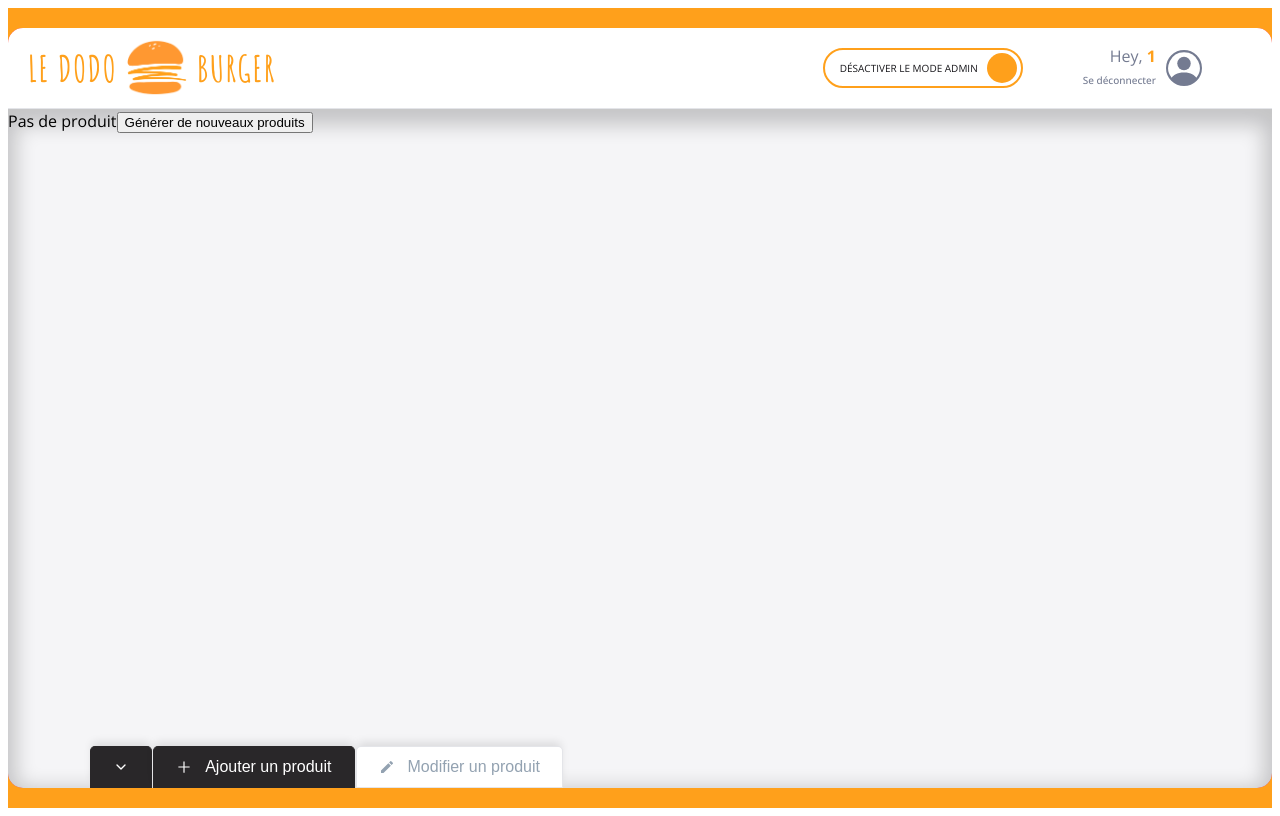
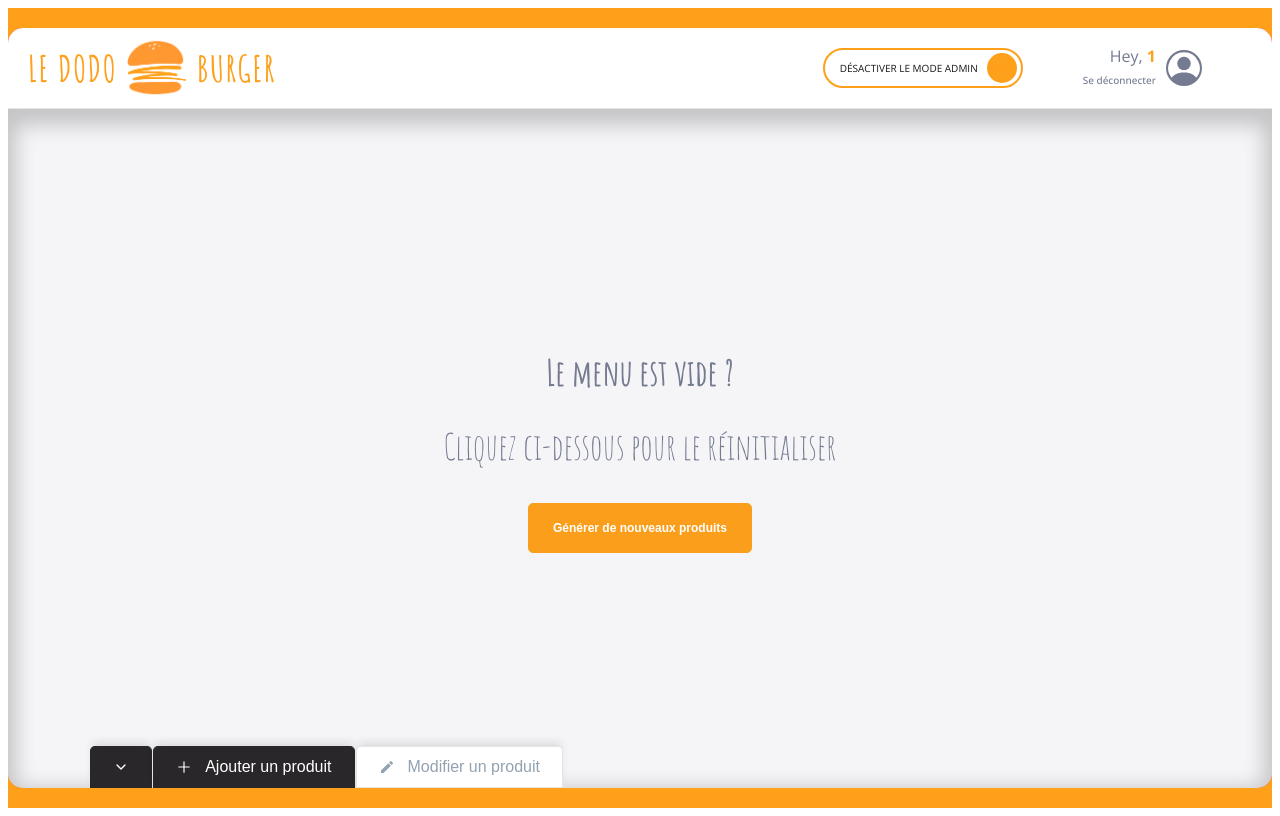
Before and after one commit to nantedev/DodoBurger, a React (Vite) app: page /order/1 in a window 1280 px wide. Built offline with nearby package versions, Linux system fonts and the light colour scheme.

Commit message:
💄 F08 : Menu > Add style on EmptyMenuAdmin and EmptyMenuClient

```diff
--- a/src/components/pages/order/Menu/EmptyMenuAdmin.jsx
+++ b/src/components/pages/order/Menu/EmptyMenuAdmin.jsx
@@ -1,8 +1,46 @@
-export default function EmptyMenuAdmin({onReset}) {
+import styled from "styled-components"
+import { theme } from "../../../../theme"
+import Button from "../../../reusable-ui/Button"
+
+export default function EmptyMenuAdmin({ onReset }) {
   return (
-    <div>
-    <span>Pas de produit</span>
-    <button onClick={onReset}>Générer de nouveaux produits</button>
-    </div>
-  );
+    <EmptyMenuStyled>
+      <span className="title">Le menu est vide ?</span>
+      <span className="description">Cliquez ci-dessous pour le réinitialiser</span>
+      <Button label={"Générer de nouveaux produits"} onClick={onReset} version="primary"/>
+    </EmptyMenuStyled>
+  )
 }
+
+const EmptyMenuStyled = styled.div`
+  background-color: ${theme.colors.background_white};
+  box-shadow: ${theme.shadows.strong};
+  border-bottom-right-radius: ${theme.borderRadius.extraRound};
+  display: flex;
+  flex-direction: column;
+  justify-content: center;
+  align-items: center; // permet de diminuer la largeur du bouton resetMenu
+
+  .title,
+  .description {
+    text-align: center;
+    font-family: "Amatic SC", cursive;
+    color: ${theme.colors.greyBlue};
+  }
+
+  .title {
+    font-size: ${theme.fonts.size.P4};
+    font-weight: ${theme.fonts.weights.semiBold};
+  }
+
+  .description {
+    font-size: ${theme.fonts.size.P4};
+    margin-top: 20px;
+  }
+
+  button {
+    margin-top: 30px;
+    font-size: ${theme.fonts.size.XS};
+    width: auto;
+  }
+`
--- a/src/components/pages/order/Menu/EmptyMenuClient.jsx
+++ b/src/components/pages/order/Menu/EmptyMenuClient.jsx
@@ -1,7 +1,39 @@
+import styled from "styled-components"
+import { theme } from "../../../../theme"
+
 export default function EmptyMenuClient() {
-    return (
-      <div>
-      <span>Pas de produit</span>
-      </div>
-    );
+  return (
+    <EmptyMenuStyled>
+      <span className="title">Victime de notre succès ! :D</span>
+      <span className="description">De nouvelles recettes sont en cours de préparation.</span>
+      <span className="description">À très vite !</span>
+    </EmptyMenuStyled>
+  )
+}
+
+const EmptyMenuStyled = styled.div`
+  background-color: ${theme.colors.background_white};
+  box-shadow: ${theme.shadows.strong};
+  border-bottom-right-radius: ${theme.borderRadius.extraRound};
+  display: flex;
+  flex-direction: column;
+  justify-content: center;
+  align-items: center; // permet de diminuer la largeur du bouton resetMenu
+
+  .title,
+  .description {
+    text-align: center;
+    font-family: "Amatic SC", cursive;
+    color: ${theme.colors.greyBlue};
   }
+
+  .title {
+    font-size: ${theme.fonts.size.P4};
+    font-weight: ${theme.fonts.weights.semiBold};
+  }
+
+  .description {
+    font-size: ${theme.fonts.size.P4};
+    margin-top: 20px;
+  }
+`
--- a/src/components/reusable-ui/Button.jsx
+++ b/src/components/reusable-ui/Button.jsx
@@ -1,9 +1,9 @@
 import styled, { css } from "styled-components"
 import { theme } from "../../theme"
 
-export default function Button({label, Icon, version="normal"}) {
+export default function Button({label, Icon, className, version="normal", onClick}) {
   return (
-    <ButtonStyled version={version}>
+    <ButtonStyled className={className} version={version} onClick={onClick}>
     <span>{label}</span>
     <div className="icon">{Icon && Icon}</div>
     </ButtonStyled>
```
